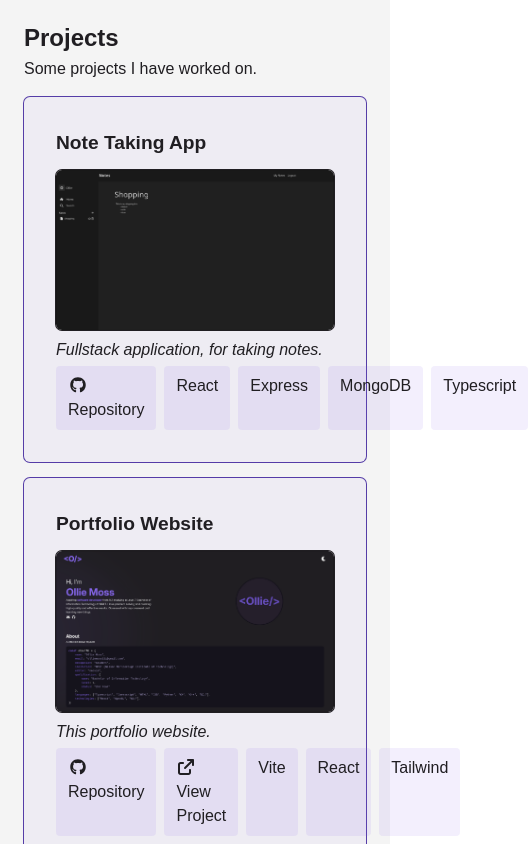
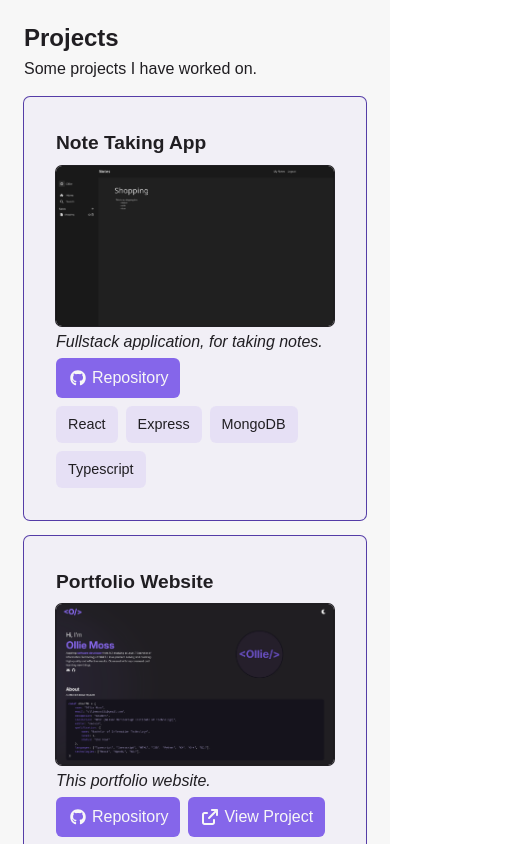
Before and after one commit to Ollie-Moss/my-portfolio, a React (Vite) app: page / in a window 390 px wide. Shown: the part 920-1764 px from the top of the page, 528 px wide, since content can reach past the window. Built offline with nearby package versions, Linux system fonts and the light colour scheme; a web font is replaced by a local one.

Commit message:
Fixed project card chip layout on small screens, and changed project link light-mode colors

```diff
--- a/src/components/ProjectCard.tsx
+++ b/src/components/ProjectCard.tsx
@@ -6,45 +6,47 @@ import { faExternalLink } from "@fortawesome/free-solid-svg-icons";
 export default function ProjectCard({ project }: { project: Project }) {
     return (
         <li className="bg-accent/5 dark:bg-bg-light p-8 text-base rounded-md ring-accent-dark dark:ring-accent ring-1 h-fit flex-col flex gap-1">
+            <section>
                 <h2 className="font-bold text-md mb-2">{project.name}</h2>
                 {project.imgPath && <img
                     src={project.imgPath}
                     alt={project.imgAlt}
                     className="w-full h-auto rounded-md ring-1 ring-bg mb-1" />}
                 <p className="italic">{project.description}</p>
+            </section>
 
-            <div className="flex gap-2 ">
+            <section className="grid gap-2 grid-cols-1">
+                <div className="flex gap-2">
                     {project.github &&
                         <a
                             href={project.github}
                             target="_blank"
-                        className="px-3 py-2 rounded-sm bg-accent/10 dark:bg-accent">
-                        <FontAwesomeIcon
-                            className="pr-1"
-                            icon={faGithub} />
-                        Repository
+                            className="px-3 py-2 rounded-md bg-accent text-white flex items-center justify-center gap-1">
+                            <FontAwesomeIcon icon={faGithub} />
+                            <p>Repository</p>
                         </a>
                     }
                     {project.link &&
                         <a
                             href={project.link}
                             target="_blank"
-                        className="px-3 py-2 rounded-sm bg-accent/10 dark:bg-accent">
-                        <FontAwesomeIcon
-                            className="pr-1"
-                            icon={faExternalLink} />
-                        View Project
+                            className="px-3 py-2 rounded-md bg-accent text-white flex items-center justify-center gap-1">
+                            <FontAwesomeIcon icon={faExternalLink} />
+                            <p>View Project</p>
                         </a>
                     }
+                </div>
+                <ul className="flex gap-2 flex-wrap text-sm">
                     {
                         project.technologies.map(name => (
-                        <p
+                            <li
                                 key={name}
-                            className="px-3 py-2 rounded-sm bg-accent/10 dark:bg-bg">
-                            {name}</p>
+                                className="px-3 py-2 rounded-md bg-accent/10 dark:bg-bg">
+                                {name}</li>
                         ))
                     }
-            </div>
+                </ul>
+            </section>
         </li>
     );
 }
--- a/src/index.css
+++ b/src/index.css
@@ -12,8 +12,8 @@
   --color-accent: #8566ea;
   --color-accent-dark: #553da7;
   --color-accent-light: #ada3d1;
-  --color-text: #f4f4f4;
-  --color-white: #f4f4f4;
+  --color-text: #f7f7f7;
+  --color-white: #f7f7f7;
 
   --text-xs: clamp(0.75rem, 0.9rem, 1.25vw);
   --text-sm: clamp(0.9rem, 1rem, 1.75vw);
```
Lines whose indentation alone changed are shown as unchanged.
